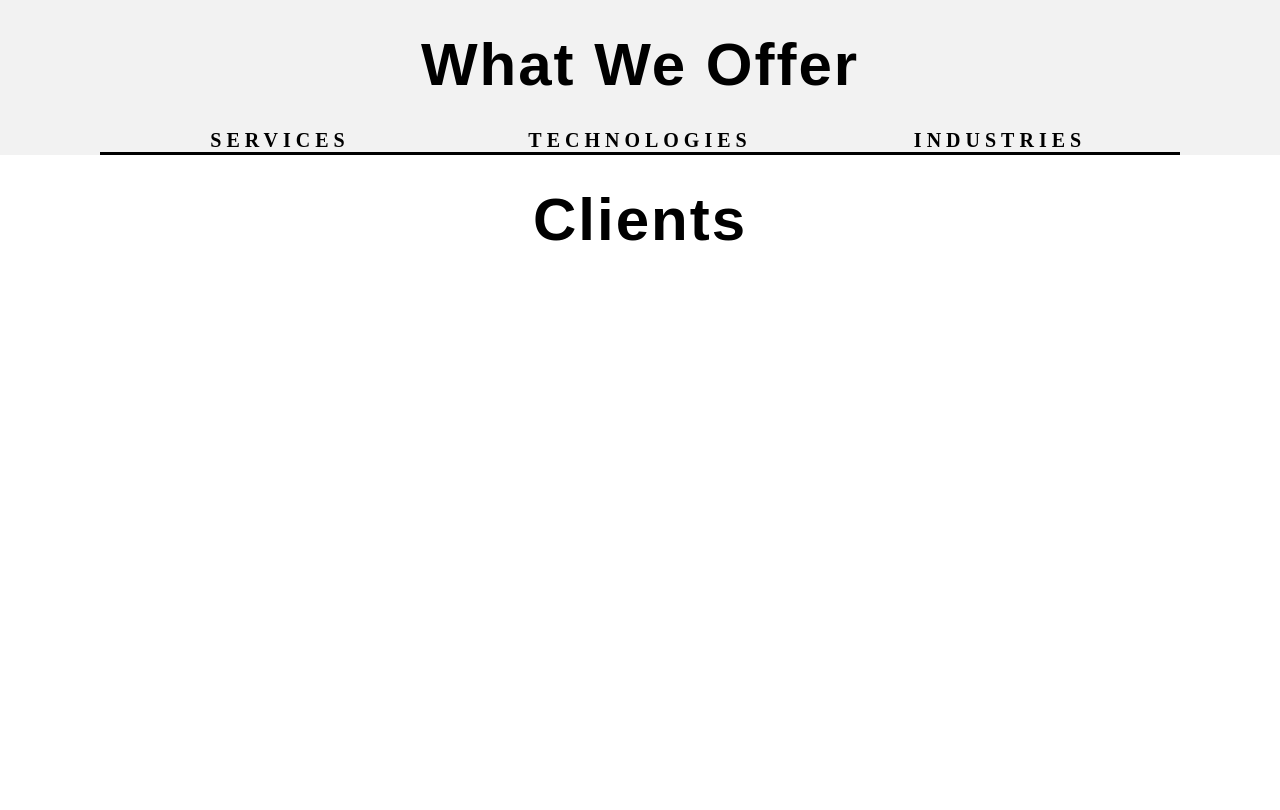
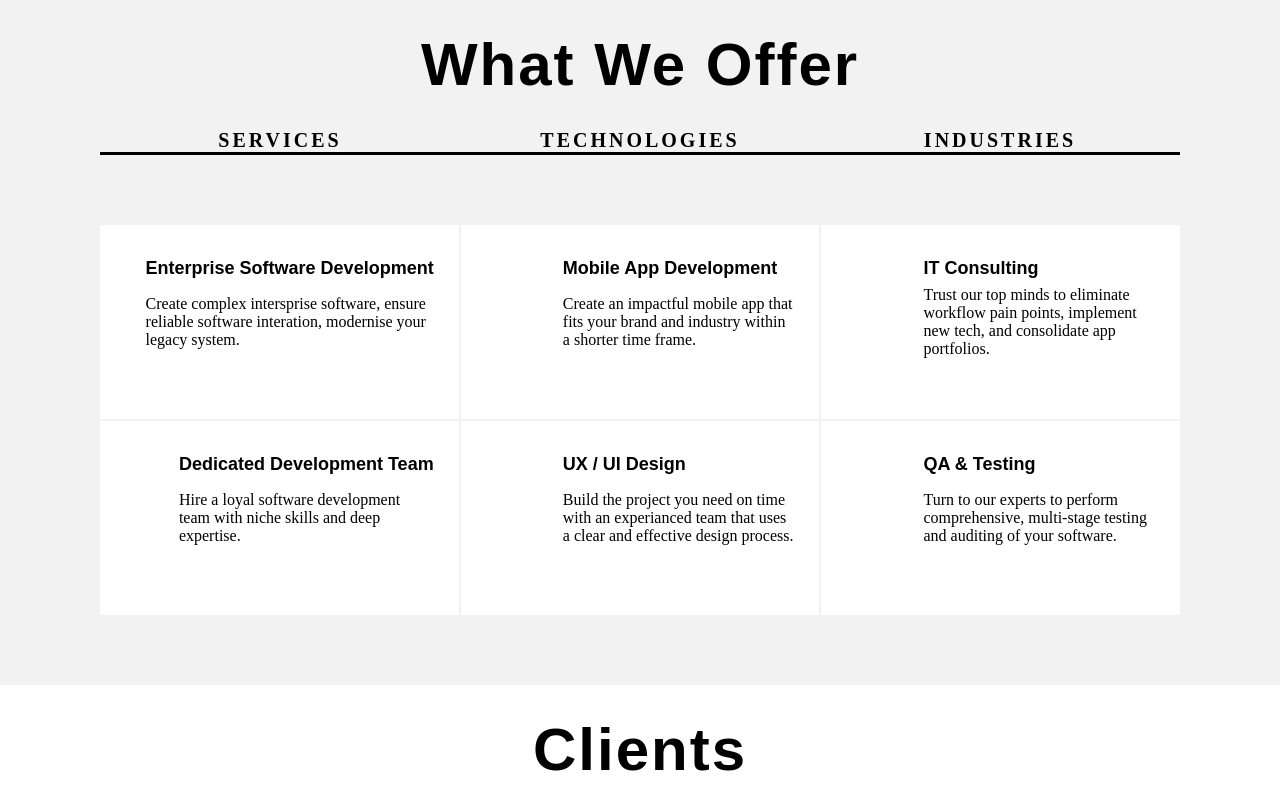
Before and after one commit to chingu-voyages/v8-toucans-team-01, a React (Create React App) app: page / in a window 1280 px wide. Shown: the top 810 px of the page. Built offline with nearby package versions, Linux system fonts and the light colour scheme; a web font is replaced by a local one.

Commit message:
Added info Container

```diff
--- a/src/components/section_3_services/Services.js
+++ b/src/components/section_3_services/Services.js
@@ -2,12 +2,14 @@ import React from "react";
 import style from "./services.module.css";
 import Title from "../title/Title";
 import SectionTitle from "./titleContainer/TitleContainer";
+import InfoContainer from "../section_3_services/infoContainer/InfoContainer";
 
 const services = () => {
   return (
     <div className={style.background}>
       <Title name="What We Offer" />
       <SectionTitle />
+      <InfoContainer />
     </div>
   );
 };
--- /dev/null
+++ b/src/components/section_3_services/infoContainer/Info.js
@@ -0,0 +1,13 @@
+import React from "react";
+import style from "./info.module.css";
+const info = props => {
+  return (
+    <div className={style.container}>
+      <img className={style.image} src={props.image} alt="" />
+      <h1 className={style.title}>{props.title}</h1>
+      <p className={style.p}>{props.info}</p>
+      <div className={style.viewMore}>View More &#10095;</div>
+    </div>
+  );
+};
+export default info;
--- /dev/null
+++ b/src/components/section_3_services/infoContainer/InfoContainer.js
@@ -0,0 +1,43 @@
+import React from "react";
+import style from "./info.module.css";
+import Info from "./Info";
+
+const container = () => {
+  return (
+    <div className={style.maincontainer}>
+      <Info
+        images=""
+        title="Enterprise Software Development"
+        info="Create complex intersprise software, ensure reliable software
+        interation, modernise your legacy system."
+      />
+      <Info
+        images=""
+        title="Mobile App Development"
+        info="Create an impactful mobile app that fits your brand and industry within a shorter time frame."
+      />
+      <Info
+        images=""
+        title="IT Consulting"
+        info="Trust our top minds to eliminate workflow pain points, implement new tech, and consolidate app portfolios."
+      />
+      <Info
+        images=""
+        title="Dedicated Development Team"
+        info="Hire a loyal software development team with niche skills and deep expertise."
+      />
+      <Info
+        images=""
+        title="UX / UI Design"
+        info="Build the project you need on time with an experianced team that uses a clear and effective design process."
+      />
+      <Info
+        images=""
+        title="QA & Testing"
+        info="Turn to our experts to perform comprehensive, multi-stage testing and auditing of your software."
+      />
+    </div>
+  );
+};
+
+export default container;
--- /dev/null
+++ b/src/components/section_3_services/infoContainer/info.module.css
@@ -0,0 +1,73 @@
+.maincontainer {
+  display: grid;
+  grid-template-columns: 1fr 1fr 1fr;
+  grid-template-rows: 1fr 1fr;
+  padding: 70px 100px;
+  row-gap: 2px;
+  column-gap: 2px;
+}
+
+.container {
+  display: grid;
+  grid-template-columns: 1fr 3fr;
+  grid-template-rows: 1fr 2fr 1fr;
+  padding: 25px;
+  background-color: white;
+  transition: all 0.3s ease-in-out;
+}
+.container:hover {
+  color: white;
+  background-color: rgba(44, 130, 201, 0.9);
+  cursor: pointer;
+}
+.container:hover .viewMore {
+  display: inherit;
+}
+.container:hover .p {
+  color: #f4f4f4;
+}
+.image {
+  grid-column: 1/2;
+  grid-row: 1/4;
+}
+.title {
+  grid-column: 2/3;
+  grid-row: 1/2;
+  font-size: 18px;
+  justify-self: left;
+  align-self: center;
+  white-space: nowrap;
+  font-family: Arial, Helvetica, sans-serif;
+  font-weight: bold;
+}
+.p {
+  grid-column: 2/3;
+  grid-row: 2/3;
+  align-self: center;
+  font-size: 16px;
+  font-family: "Times New Roman", Times, serif;
+}
+.viewMore {
+  align-self: center;
+  grid-column: 2/3;
+  grid-row: 3/4;
+  align-self: center;
+  display: none;
+  color: white;
+  font-weight: bold;
+}
+
+@media (max-width: 780px) {
+  .maincontainer {
+    grid-template-columns: 1fr 1fr;
+    grid-template-rows: 1fr 1fr 1fr;
+    padding: 35px 50px;
+  }
+}
+@media (max-width: 600px) {
+  .maincontainer {
+    grid-template-columns: 1fr;
+    grid-template-rows: repeat(6, 1fr);
+    padding: 5px 10px;
+  }
+}
--- a/src/components/section_3_services/titleContainer/title/title.module.css
+++ b/src/components/section_3_services/titleContainer/title/title.module.css
@@ -3,7 +3,7 @@
 }
 .title {
   font-size: 20px;
-  letter-spacing: 5px;
+  letter-spacing: 3px;
   justify-self: center;
   cursor: pointer;
   text-transform: uppercase;
@@ -17,11 +17,13 @@
 @media (max-width: 780px) {
   .title {
     font-size: 15px;
+    letter-spacing: 0;
   }
 }
 @media (max-width: 600px) {
   .title {
     font-size: 10px;
+    padding: 0;
   }
   .bar {
     height: 2px;
```
